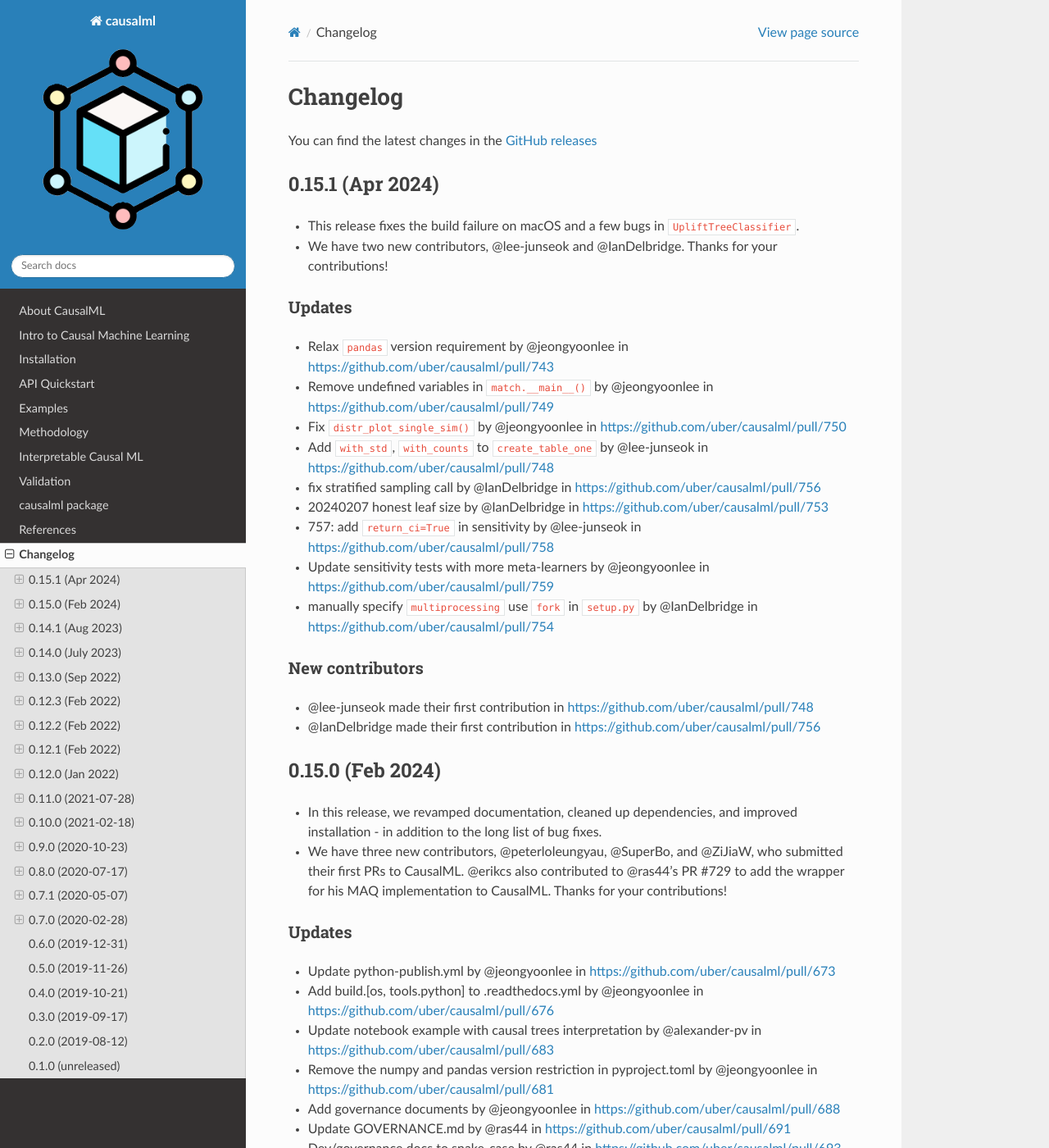
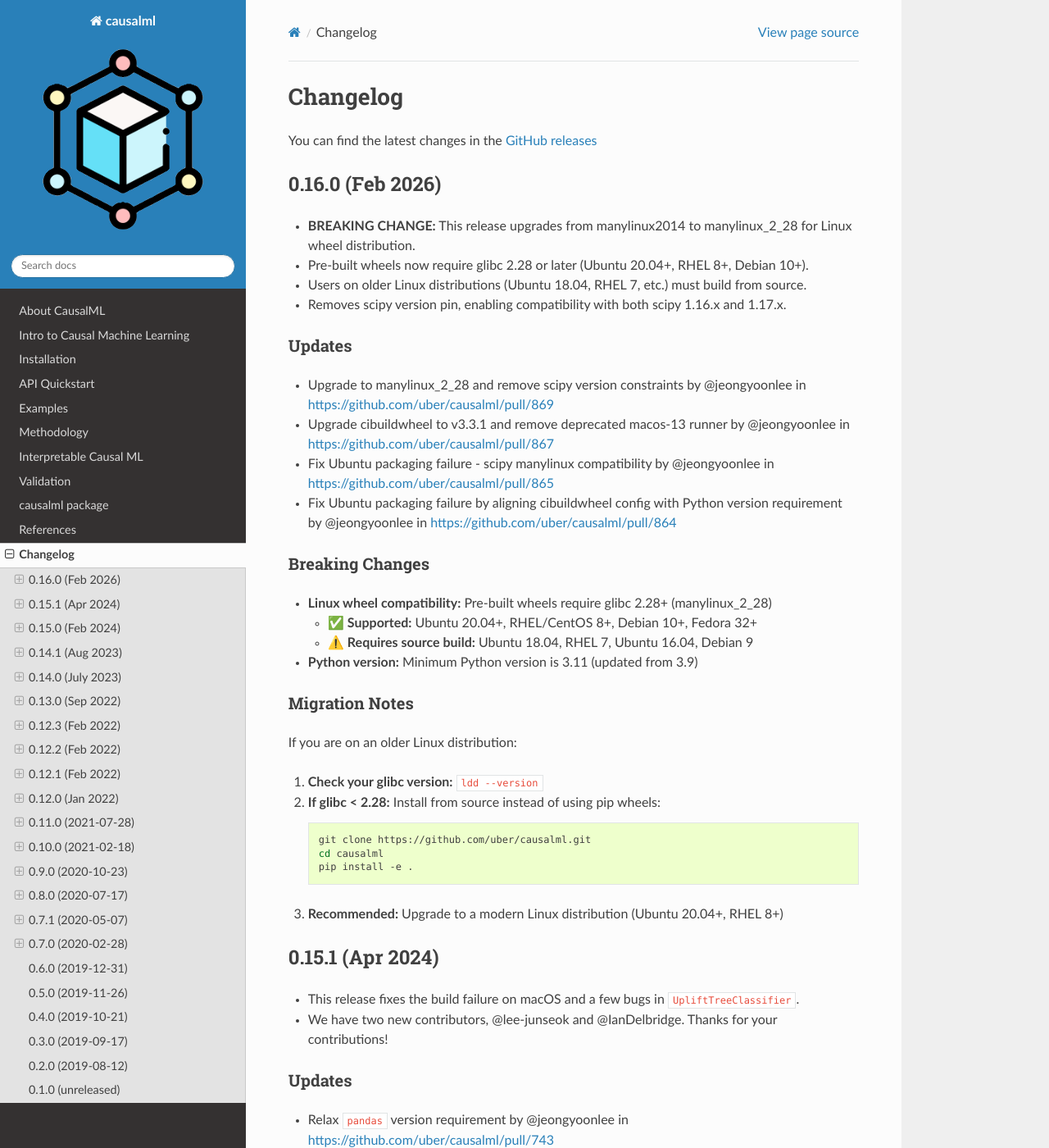
Before and after one commit to uber/causalml, a Sphinx documentation site: the page built from docs/changelog.rst, in a window 1280 px wide and 1400 px high. Shown: the whole window at 82% size. Built offline with Sphinx 7.4.7 and the Read the Docs theme 3.1.0, drawn with Linux system fonts in a browser that asks for light colours; pages that are not in the unit, such as notebooks, are missing from menus; cross-references to code outside the pages are shown as plain code.

Commit message:
Bump version to 0.16.0 and update changelog for breaking changes
This release introduces breaking changes in Linux wheel compatibility
due to the manylinux_2_28 upgrade, warranting a minor version bump
from 0.15.6 to 0.16.0.

Changes:
- Updated version in pyproject.toml: 0.15.6 → 0.16.0
- Added comprehensive 0.16.0 changelog entry documenting:
  - Breaking change: manylinux_2_28 requirement (glibc 2.28+)
  - Affected systems and migration path
  - scipy version pin removal
  - Related PRs (#869, #867, #865, #864)

Breaking Changes:
- Pre-built wheels require Ubuntu 20.04+, RHEL 8+, Debian 10+ (glibc 2.28+)
- Users on Ubuntu 18.04, RHEL 7, etc. must build from source
- Python 3.11+ required (already enforced in previous release)

This follows semantic versioning: minor version bump for backward-
incompatible changes to wheel distribution.

Co-Authored-By: Claude (claude-sonnet-4-5) <noreply@anthropic.com>

```diff
--- a/docs/changelog.rst
+++ b/docs/changelog.rst
@@ -4,6 +4,44 @@ Changelog
 =========
 
 You can find the latest changes in the `GitHub releases <https://github.com/uber/causalml/releases>`_
+
+0.16.0 (Feb 2026)
+-----------------
+* **BREAKING CHANGE:** This release upgrades from manylinux2014 to manylinux_2_28 for Linux wheel distribution.
+* Pre-built wheels now require glibc 2.28 or later (Ubuntu 20.04+, RHEL 8+, Debian 10+).
+* Users on older Linux distributions (Ubuntu 18.04, RHEL 7, etc.) must build from source.
+* Removes scipy version pin, enabling compatibility with both scipy 1.16.x and 1.17.x.
+
+Updates
+~~~~~~~
+* Upgrade to manylinux_2_28 and remove scipy version constraints by @jeongyoonlee in https://github.com/uber/causalml/pull/869
+* Upgrade cibuildwheel to v3.3.1 and remove deprecated macos-13 runner by @jeongyoonlee in https://github.com/uber/causalml/pull/867
+* Fix Ubuntu packaging failure - scipy manylinux compatibility by @jeongyoonlee in https://github.com/uber/causalml/pull/865
+* Fix Ubuntu packaging failure by aligning cibuildwheel config with Python version requirement by @jeongyoonlee in https://github.com/uber/causalml/pull/864
+
+Breaking Changes
+~~~~~~~~~~~~~~~~
+* **Linux wheel compatibility:** Pre-built wheels require glibc 2.28+ (manylinux_2_28)
+
+  * ✅ **Supported:** Ubuntu 20.04+, RHEL/CentOS 8+, Debian 10+, Fedora 32+
+  * ⚠️ **Requires source build:** Ubuntu 18.04, RHEL 7, Ubuntu 16.04, Debian 9
+
+* **Python version:** Minimum Python version is 3.11 (updated from 3.9)
+
+Migration Notes
+~~~~~~~~~~~~~~~
+If you are on an older Linux distribution:
+
+1. **Check your glibc version:** ``ldd --version``
+2. **If glibc < 2.28:** Install from source instead of using pip wheels:
+
+   .. code-block:: bash
+
+       git clone https://github.com/uber/causalml.git
+       cd causalml
+       pip install -e .
+
+3. **Recommended:** Upgrade to a modern Linux distribution (Ubuntu 20.04+, RHEL 8+)
 
 0.15.1 (Apr 2024)
 -----------------
--- a/pyproject.toml
+++ b/pyproject.toml
@@ -1,6 +1,6 @@
 [project]
 name = "causalml"
-version = "0.15.6"
+version = "0.16.0"
 description = "Python Package for Uplift Modeling and Causal Inference with Machine Learning Algorithms"
 readme = { file = "README.md", content-type = "text/markdown" }
 
```
